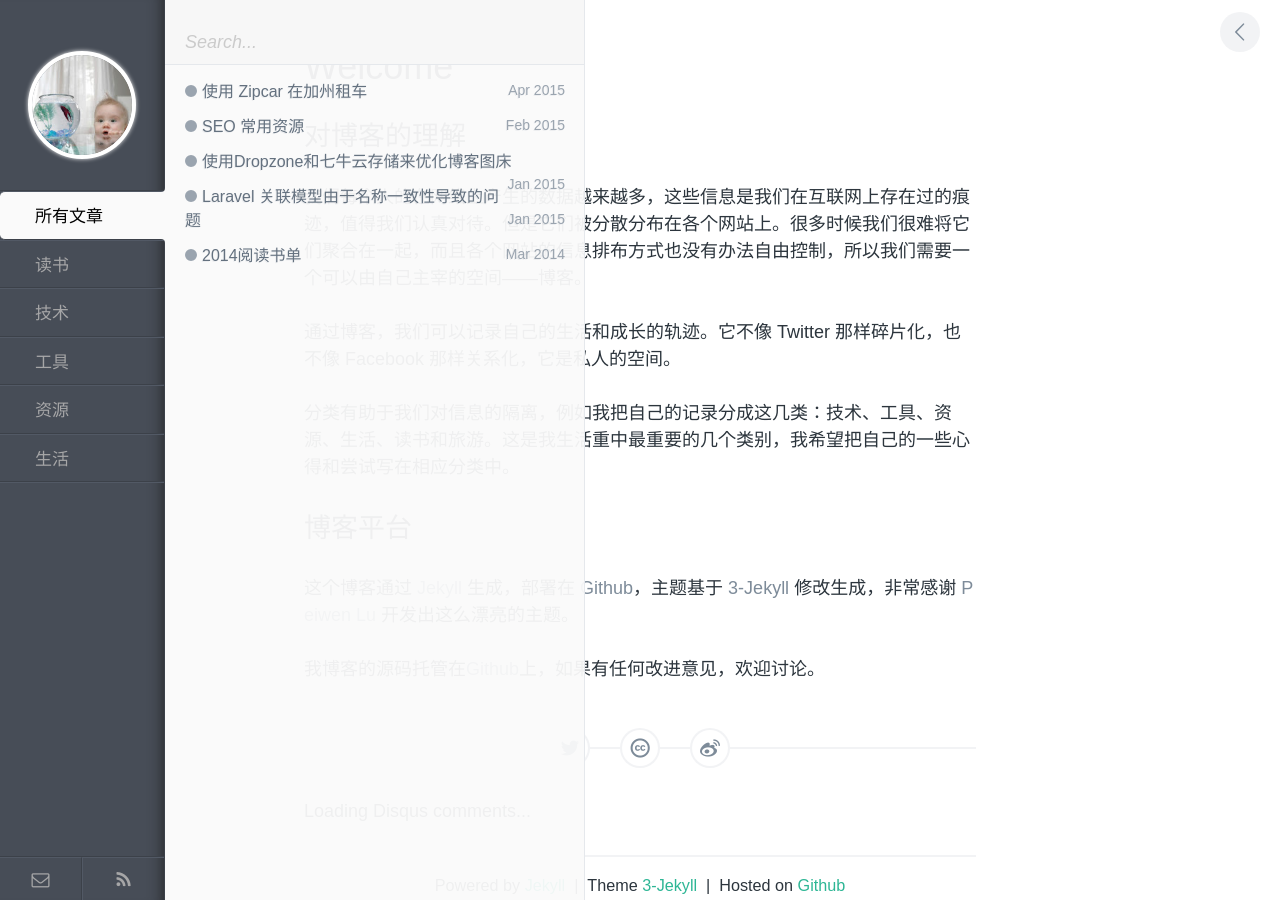
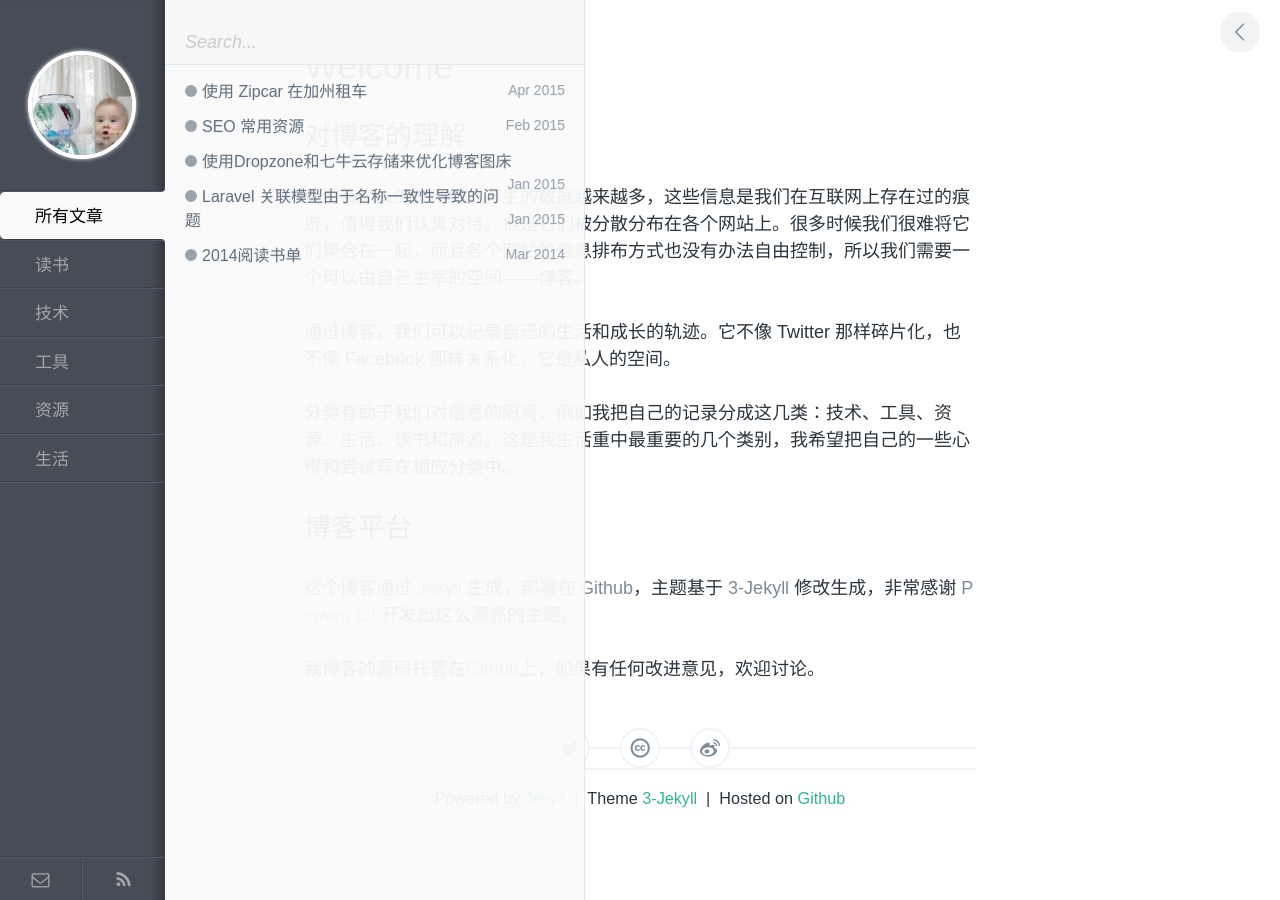
Before and after one commit to polyHong/polyHong.github.io, a Jekyll site: the page built from index.md, in a window 1280 px wide. Built offline with Jekyll 4.4.1, drawn with Linux system fonts in a browser that asks for light colours; Markdown is read by kramdown in place of the engine named in the settings; comment, search, counter and statistics services are not loaded.

```diff
--- a/_layouts/post.html
+++ b/_layouts/post.html
@@ -8,4 +8,4 @@
 </article> <!-- end #post__content -->
 
 {% include share.html %}
-{% include disqus.html %}
+<!-- {% include disqus.html %} -->
--- a/assets/css/style.css
+++ b/assets/css/style.css
@@ -32,7 +32,7 @@
 html, body {
   width: 100%;
   height: 100%;
-  margin: 0;
+  margin: 0 40px 0 0;
   font: 100 16px/1.5 Avenir, sans-serif;
   -webkit-font-smoothing: subpixel-antialiased;
   -webkit-text-size-adjust: none;
```
